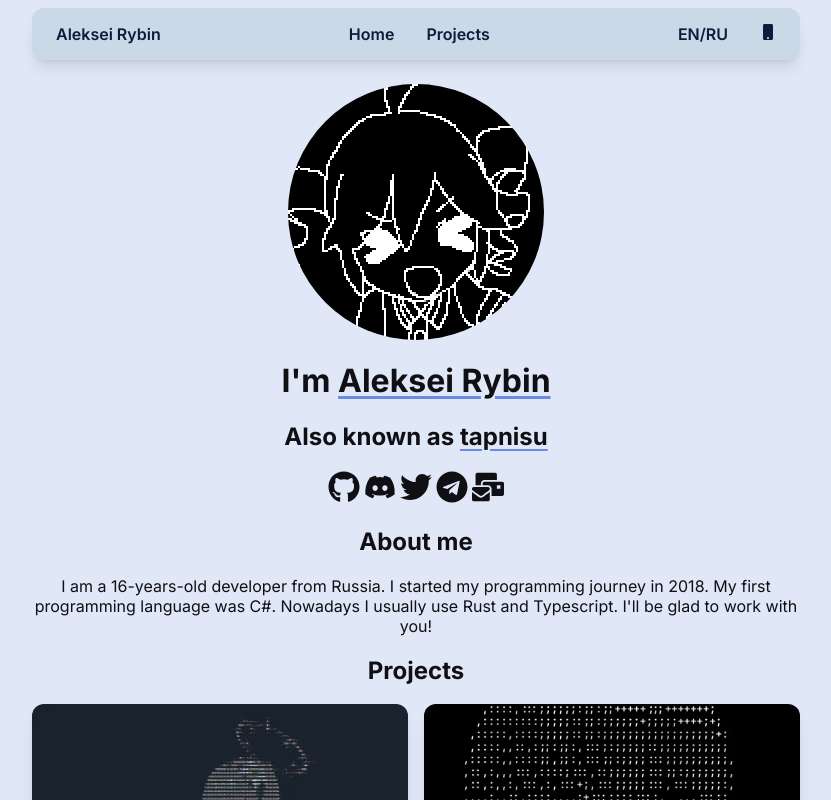
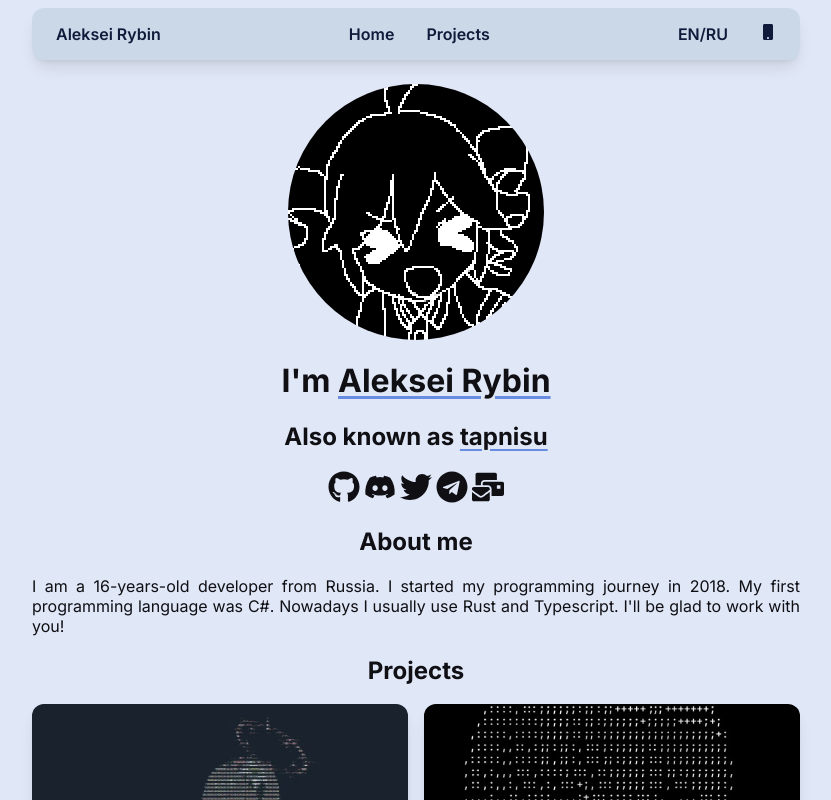
Before and after one commit to tapnisu/tapni.su, a Next.js app: page / in a window 1280 px wide. Shown: the top 800 px of the page, without its empty margins (224-1055 px from the left). Built offline with nearby package versions, Linux system fonts and the light colour scheme.

Commit message:
justify about me

```diff
--- a/components/About.tsx
+++ b/components/About.tsx
@@ -6,9 +6,9 @@ export default function About() {
   const t = router.locale === "en" ? en : ru;
 
   return (
-    <div className="text-center">
-      <h2>{t.aboutTitle}</h2>
-      <p>{t.aboutText}</p>
+    <div>
+      <h2 className="text-center">{t.aboutTitle}</h2>
+      <p className="text-justify">{t.aboutText}</p>
     </div>
   );
 }
```
